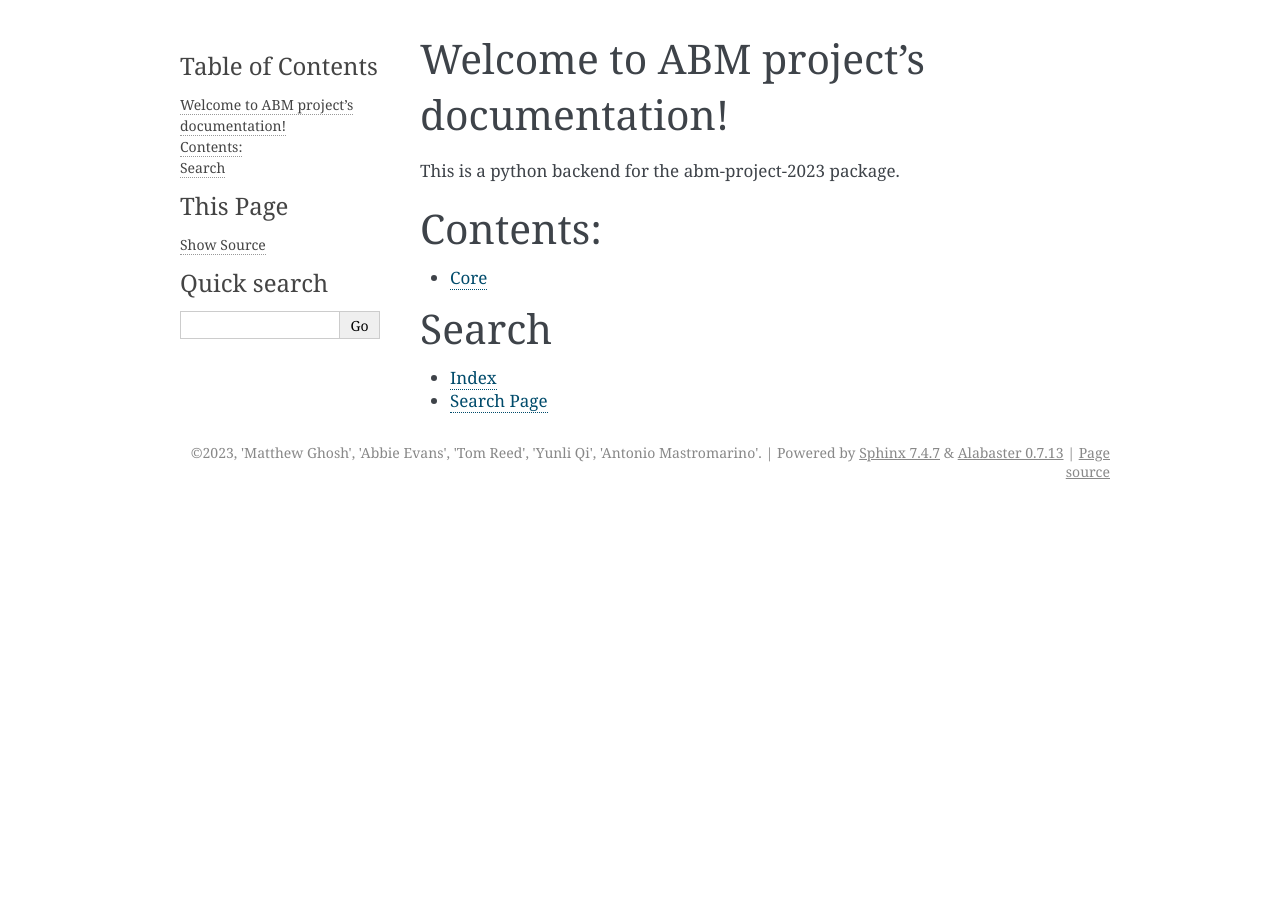
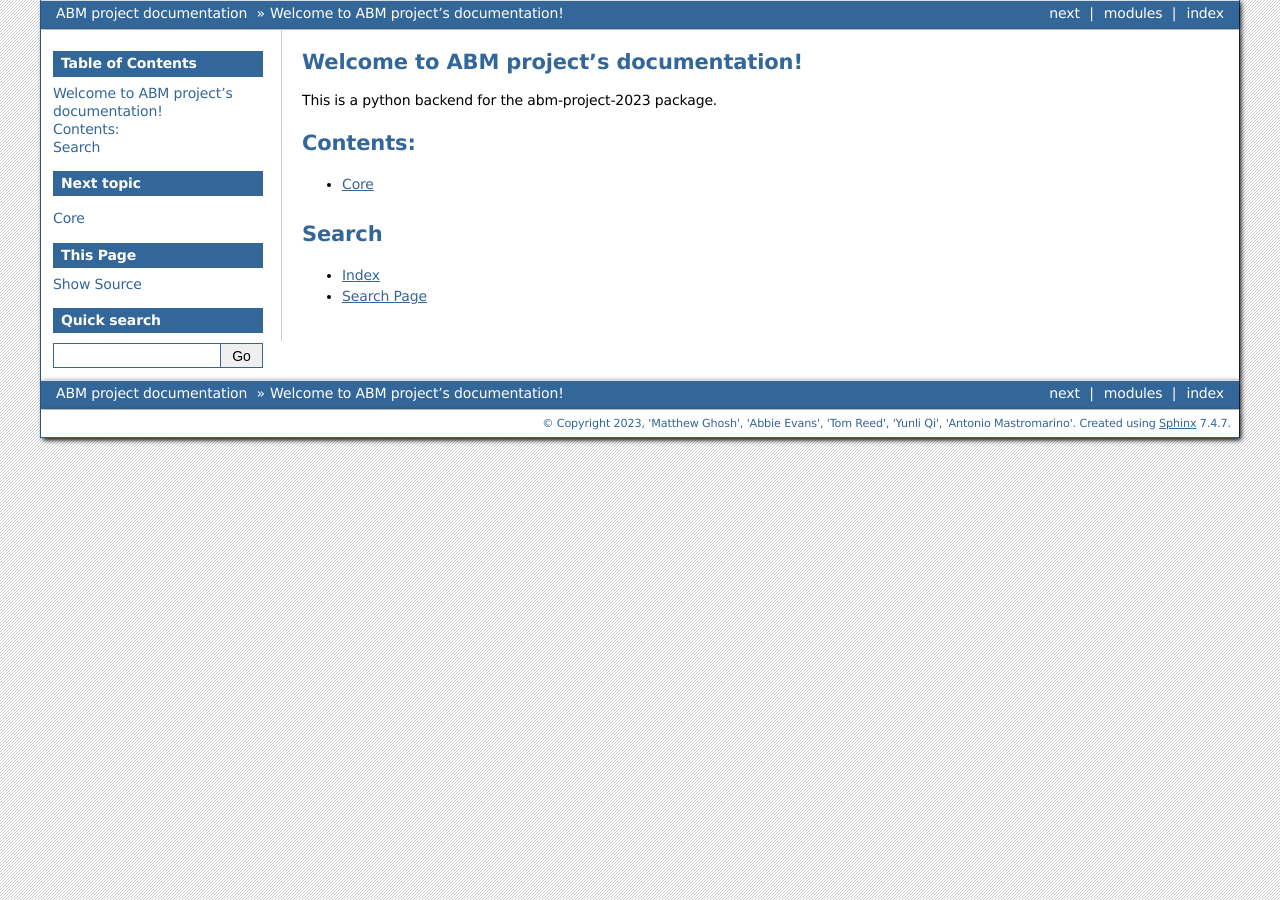
Before and after one commit to SABS-R3-Epidemiology/abm-project-2023, a Sphinx documentation site: the page built from abm_model/docs/index.rst, in a window 1280 px wide. Built offline with Sphinx 7.4.7, drawn with Linux system fonts in a browser that asks for light colours.

Commit message:
conf.py updated

```diff
--- a/abm_model/docs/conf.py
+++ b/abm_model/docs/conf.py
@@ -6,7 +6,7 @@
 import os
 import sys
 import sphinx
-sys.path.insert(0, os.path.abspath('./../..'))
+sys.path.insert(0, os.path.abspath('../..'))
 
 # -- Project information -----------------------------------------------------
 # https://www.sphinx-doc.org/en/master/usage/configuration.html#project-information
@@ -40,5 +40,5 @@
 # -- Options for HTML output -------------------------------------------------
 # https://www.sphinx-doc.org/en/master/usage/configuration.html#options-for-html-output
 
-html_theme = 'alabaster'
+html_theme = 'bizstyle'
 html_static_path = []
```
